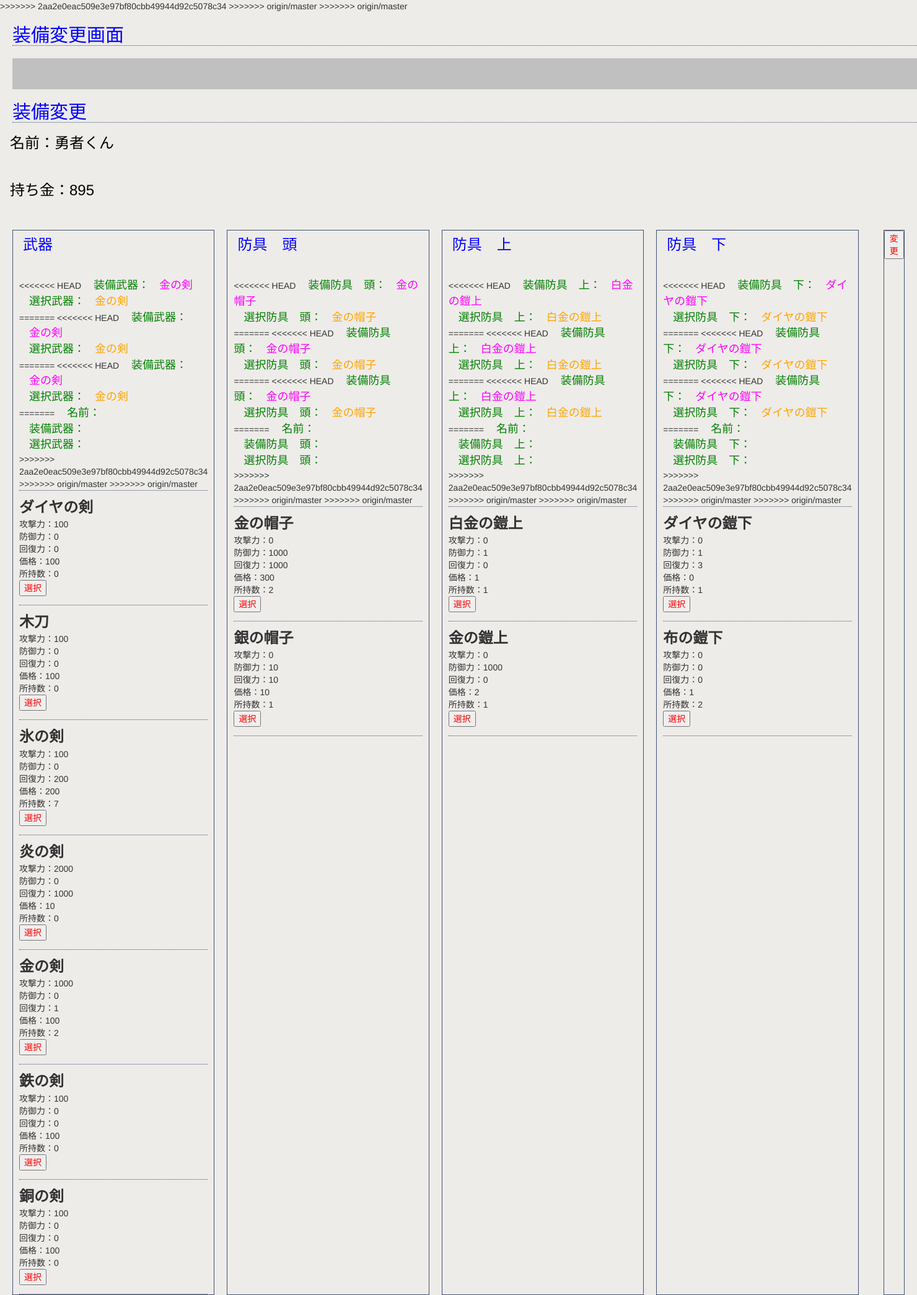
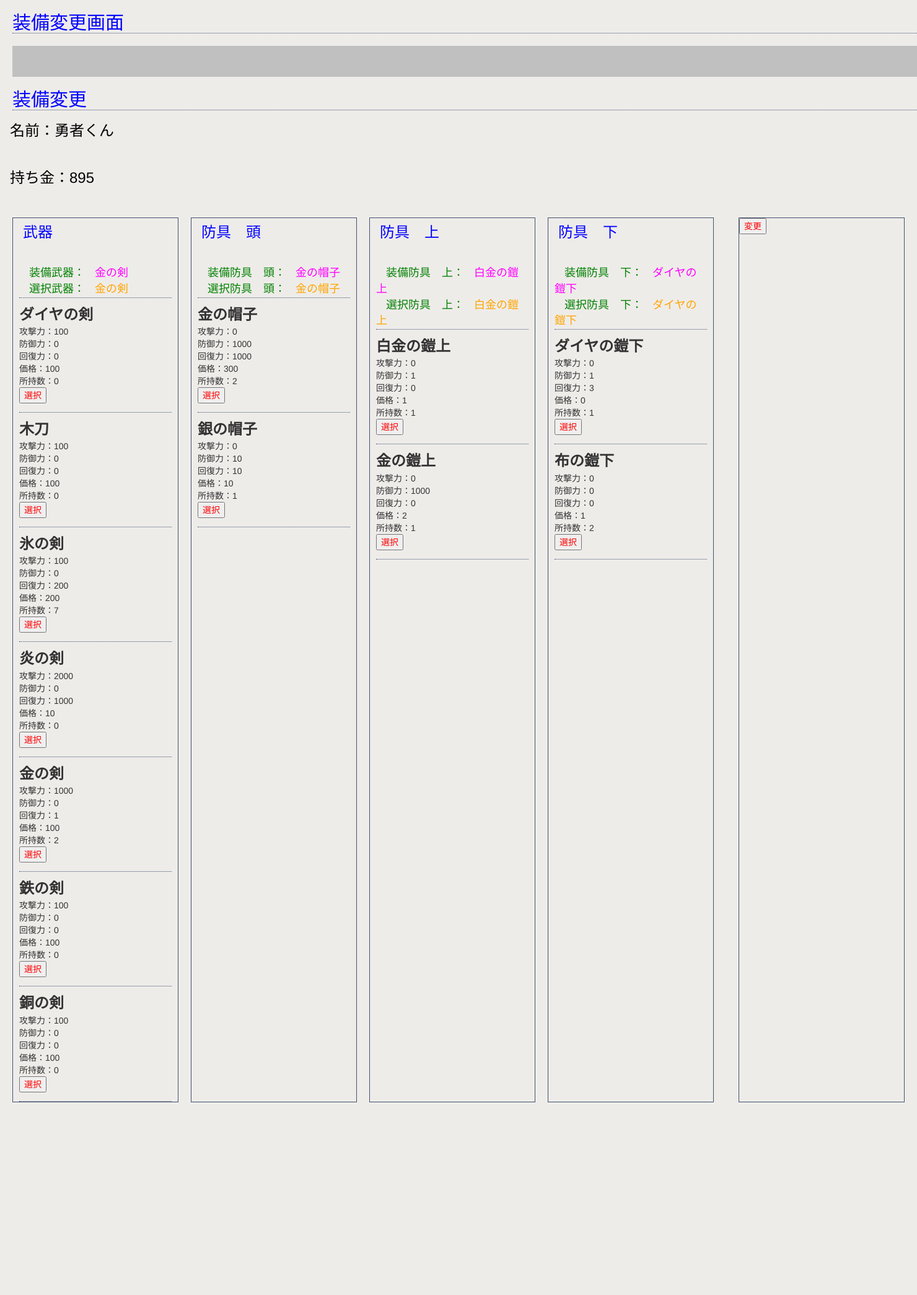
Before and after one commit to asunaro7/creampuff, a Django app: page /changeEquipment in a window 1480 px wide. Shown: the whole page at 62% size. After the commit the page ends 1779 px from the top, so only its background shows below. Run offline with Django 3.2, Linux system fonts and the light colour scheme; data comes from the database, SQL or seed files in the repository; some libraries are stand-ins or nearby versions.

Commit message:
Add files via upload

```diff
--- a/todo/templates/todo/changeEquipment.html
+++ b/todo/templates/todo/changeEquipment.html
@@ -76,29 +76,6 @@
           height: auto;
           margin-left: 20px;
         }
-<<<<<<< HEAD
-=======
-<<<<<<< HEAD
-=======
-<<<<<<< HEAD
-=======
-      </style>
-
-
-      <script>
-
-//      var myWindow10;
-
-
-//      function changeComplete() {
-//        myWindow10 = window.open("", "myWindow10", "top=200,left=200,width=600,height=300");
-//      }
-      </script>
-
-
->>>>>>> 2aa2e0eac509e3e97bf80cbb49944d92c5078c34
->>>>>>> origin/master
->>>>>>> origin/master
 
       </style>
 
@@ -118,27 +95,9 @@
       <div class="todo-allitem">
             <h4>武器</h4><br>
             <div class="todo-item">
-<<<<<<< HEAD
 <!--              <p1>名前：{{user.brave_name}}</p1><br>-->
               <p1>装備武器：<span1>{{user.weapon}}</span1></p1><br>
               <p1>選択武器：<span2>{{user2.weapon}}</span2></p1><br>
-=======
-<<<<<<< HEAD
-<!--              <p1>名前：{{user.brave_name}}</p1><br>-->
-              <p1>装備武器：<span1>{{user.weapon}}</span1></p1><br>
-              <p1>選択武器：<span2>{{user2.weapon}}</span2></p1><br>
-=======
-<<<<<<< HEAD
-<!--              <p1>名前：{{user.brave_name}}</p1><br>-->
-              <p1>装備武器：<span1>{{user.weapon}}</span1></p1><br>
-              <p1>選択武器：<span2>{{user2.weapon}}</span2></p1><br>
-=======
-              <p1>名前：{{charData.myName}}</p1><br>
-              <p1>装備武器：<span1>{{charData.myWeapon}}</span1></p1><br>
-              <p1>選択武器：<span2>{{charData2.myWeapon}}</span2></p1><br>
->>>>>>> 2aa2e0eac509e3e97bf80cbb49944d92c5078c34
->>>>>>> origin/master
->>>>>>> origin/master
             </div>
 
             {% for myWeapons in wpn %}
@@ -162,27 +121,9 @@
         <div class="todo-allitem">
             <h4>防具　頭</h4><br>
             <div class="todo-item">
-<<<<<<< HEAD
 <!--              <p1>名前：{{user.brave_name}}</p1><br>-->
                 <p1>装備防具　頭：<span1>{{user.armorHead}}</span1></p1><br>
                 <p1>選択防具　頭：<span2>{{user2.armorHead}}</span2></p1><br>
-=======
-<<<<<<< HEAD
-<!--              <p1>名前：{{user.brave_name}}</p1><br>-->
-                <p1>装備防具　頭：<span1>{{user.armorHead}}</span1></p1><br>
-                <p1>選択防具　頭：<span2>{{user2.armorHead}}</span2></p1><br>
-=======
-<<<<<<< HEAD
-<!--              <p1>名前：{{user.brave_name}}</p1><br>-->
-                <p1>装備防具　頭：<span1>{{user.armorHead}}</span1></p1><br>
-                <p1>選択防具　頭：<span2>{{user2.armorHead}}</span2></p1><br>
-=======
-                <p1>名前：{{charData.myName}}</p1><br>
-                <p1>装備防具　頭：<span1>{{charData.myArmorHead}}</span1></p1><br>
-                <p1>選択防具　頭：<span2>{{charData2.myArmorHead}}</span2></p1><br>
->>>>>>> 2aa2e0eac509e3e97bf80cbb49944d92c5078c34
->>>>>>> origin/master
->>>>>>> origin/master
             </div>
             {% for myArmorHeads in amrH %}
               <div class="todo-item">
@@ -204,27 +145,9 @@
         <div class="todo-allitem">
             <h4>防具　上</h4><br>
             <div class="todo-item">
-<<<<<<< HEAD
 <!--              <p1>名前：{{user.brave_name}}</p1><br>-->
                 <p1>装備防具　上：<span1>{{user.armorUpper}}</span1></p1><br>
                 <p1>選択防具　上：<span2>{{user2.armorUpper}}</span2></p1><br>
-=======
-<<<<<<< HEAD
-<!--              <p1>名前：{{user.brave_name}}</p1><br>-->
-                <p1>装備防具　上：<span1>{{user.armorUpper}}</span1></p1><br>
-                <p1>選択防具　上：<span2>{{user2.armorUpper}}</span2></p1><br>
-=======
-<<<<<<< HEAD
-<!--              <p1>名前：{{user.brave_name}}</p1><br>-->
-                <p1>装備防具　上：<span1>{{user.armorUpper}}</span1></p1><br>
-                <p1>選択防具　上：<span2>{{user2.armorUpper}}</span2></p1><br>
-=======
-                <p1>名前：{{charData.myName}}</p1><br>
-                <p1>装備防具　上：<span1>{{charData.myArmorUpper}}</span1></p1><br>
-                <p1>選択防具　上：<span2>{{charData2.myArmorUpper}}</span2></p1><br>
->>>>>>> 2aa2e0eac509e3e97bf80cbb49944d92c5078c34
->>>>>>> origin/master
->>>>>>> origin/master
             </div>
             {% for myArmorUppers in amrU %}
 
@@ -247,27 +170,9 @@
         <div class="todo-allitem">
             <h4>防具　下</h4><br>
             <div class="todo-item">
-<<<<<<< HEAD
 <!--              <p1>名前：{{user.brave_name}}</p1><br>-->
                 <p1>装備防具　下：<span1>{{user.armorLower}}</span1></p1><br>
                 <p1>選択防具　下：<span2>{{user2.armorLower}}</span2></p1><br>
-=======
-<<<<<<< HEAD
-<!--              <p1>名前：{{user.brave_name}}</p1><br>-->
-                <p1>装備防具　下：<span1>{{user.armorLower}}</span1></p1><br>
-                <p1>選択防具　下：<span2>{{user2.armorLower}}</span2></p1><br>
-=======
-<<<<<<< HEAD
-<!--              <p1>名前：{{user.brave_name}}</p1><br>-->
-                <p1>装備防具　下：<span1>{{user.armorLower}}</span1></p1><br>
-                <p1>選択防具　下：<span2>{{user2.armorLower}}</span2></p1><br>
-=======
-                <p1>名前：{{charData.myName}}</p1><br>
-                <p1>装備防具　下：<span1>{{charData.myArmorLower}}</span1></p1><br>
-                <p1>選択防具　下：<span2>{{charData2.myArmorLower}}</span2></p1><br>
->>>>>>> 2aa2e0eac509e3e97bf80cbb49944d92c5078c34
->>>>>>> origin/master
->>>>>>> origin/master
             </div>
             {% for myArmorLowers in amrL %}
 
```
Also changed, not shown: todo/templates/todo/buyWeapon.html (+9 -11 lines), todo/templates/todo/dispCharData.html (+0 -11 lines), todo/templates/todo/index.html (+0 -45 lines).
